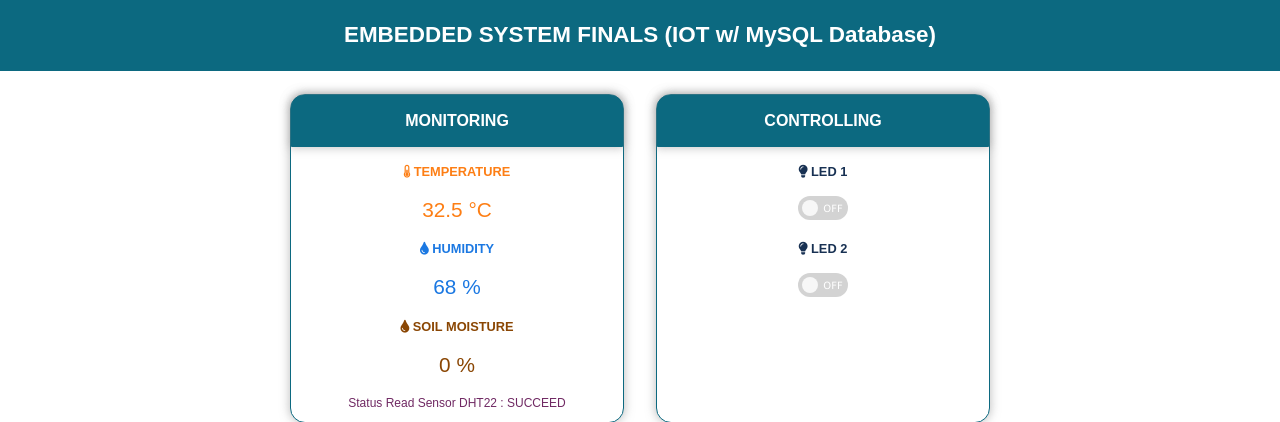
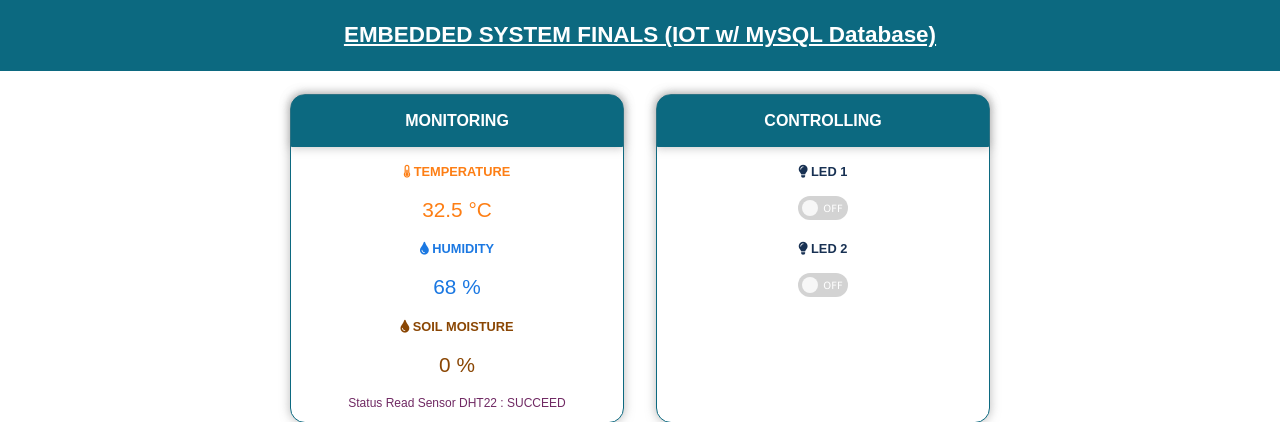
Before and after one commit to Donn8/Embedded-Finals-IOT, a PHP site: page /home.php in a window 1280 px wide. Shown: the top 422 px of the page. Run offline with PHP 8.4, Linux system fonts and the light colour scheme; data comes from the database, SQL or seed files in the repository.

Commit message:
home.php

```diff
--- a/Embedded_Finals/home.php
+++ b/Embedded_Finals/home.php
@@ -9,6 +9,8 @@
       html {font-family: Arial; display: inline-block; text-align: center;}
       p {font-size: 1.2rem;}
       h4 {font-size: 0.8rem;}
+      a:link {color: white; background-color: transparent}
+      a:visited {color: white; background-color: transparent}
       body {margin: 0;}
       .topnav {overflow: hidden; background-color: #0c6980; color: white; font-size: 1.2rem;}
       .content {padding: 5px; }
@@ -101,9 +103,8 @@
 
   <body>
     <div class="topnav">
-      <h3>EMBEDDED SYSTEM FINALS (IOT w/ MySQL Database)</h3>
+      <h3> <a href = "Web App/home.php/">EMBEDDED SYSTEM FINALS (IOT w/ MySQL Database)</a></h3>
     </div>
-
     <br>
 
     <!-- __ DISPLAYS MONITORING AND CONTROLLING ____________________________________________________________________________________________ -->
```
